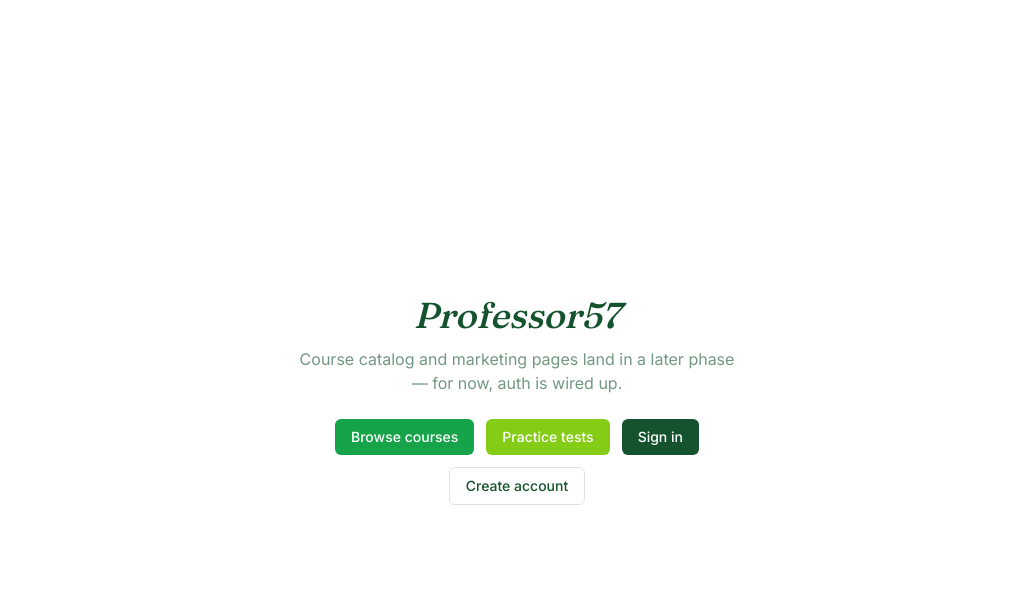
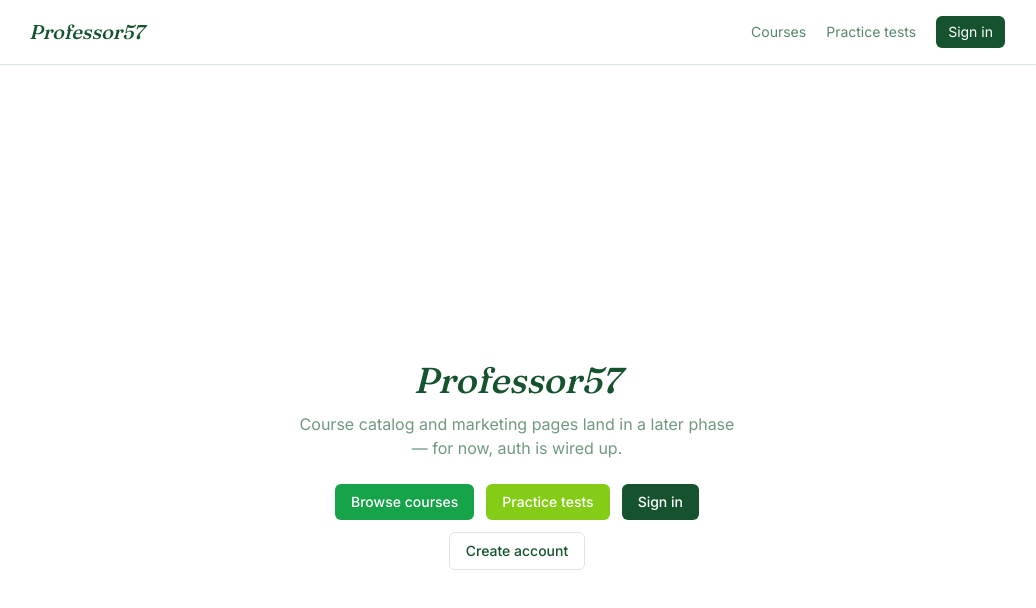
Before and after one commit to ikbal091016/professor57-frontend, a Next.js app: page / in a window 1280 px wide. Shown: the top 608 px of the page, without its empty margins (123-1159 px from the left). Built offline with nearby package versions, Linux system fonts and the light colour scheme; no server answers.

Commit message:
Update layout.tsx

```diff
--- a/app/layout.tsx
+++ b/app/layout.tsx
@@ -1,6 +1,7 @@
 import type { Metadata } from "next";
 import { Fraunces, Inter } from "next/font/google";
 import { AuthProvider } from "@/lib/auth-context";
+import { SiteHeader } from "@/components/SiteHeader";
 import "./globals.css";
 
 const display = Fraunces({
@@ -24,7 +25,10 @@ export default function RootLayout({ children }: { children: React.ReactNode })
   return (
     <html lang="en" className={`${display.variable} ${body.variable}`}>
       <body className="font-sans antialiased">
-        <AuthProvider>{children}</AuthProvider>
+        <AuthProvider>
+          <SiteHeader />
+          {children}
+        </AuthProvider>
       </body>
     </html>
   );
```
